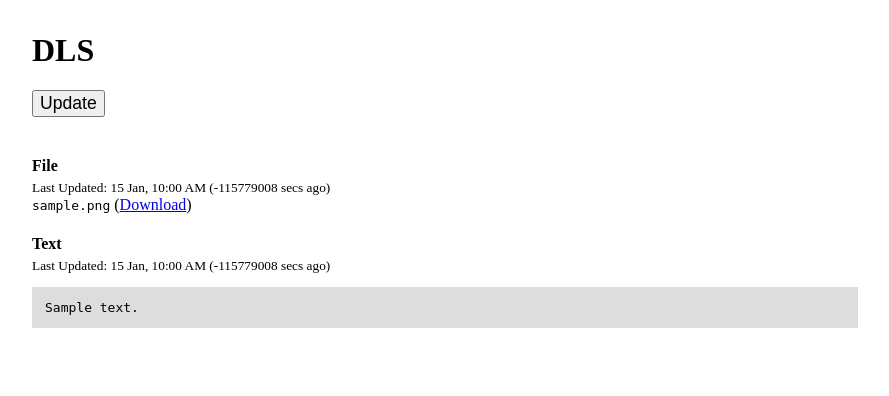
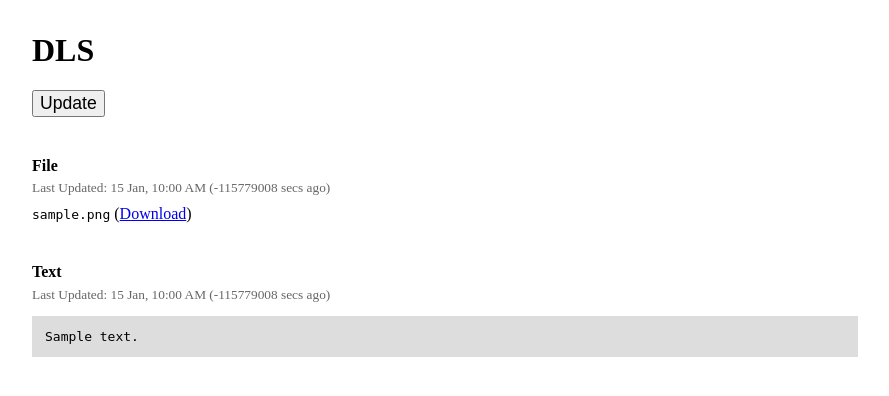
Before and after one commit to aviaryan/dls, a Flask app: page /1/ in a window 1280 px wide. Shown: the top 396 px of the page, without its empty margins (208-1097 px from the left). Run offline with Flask 2, Linux system fonts and the light colour scheme; tables that the repository leaves empty hold one stand-in row (values such as "Sample post"); parts of the project's set-up code (start-up, migrations or seed data) failed here and were passed over.

Commit message:
improved styling in display data template

```diff
--- a/dls/static/style.css
+++ b/dls/static/style.css
@@ -44,3 +44,8 @@ pre {
 	margin-bottom: 0.5em;
 	padding-left: 1em;
 }
+
+.updt_time {
+	margin-bottom: 0.6em;
+	color: #666666;
+}
--- a/dls/templates/display_data.html
+++ b/dls/templates/display_data.html
@@ -8,21 +8,25 @@
   Nothing here. Click on the button above to add something.
 {% else %}
 <!-- data -->
+<div style="margin-bottom: 2.5em;">
 <h4>File</h4>
 {% if data.filetime != None %}
-  <small>Last Updated: {{ data.filetime|datetime }} ({{ data.filetime|timeago }})</small><br>
+  <div class="updt_time"><small>Last Updated: {{ data.filetime|datetime }} ({{ data.filetime|timeago }})</small></div>
 {% endif %}
 <span class="filename">{{ data.filename }}</span>
 {% if data.filename %}
   (<a href="{{ url_for('dataFile', strId=data.strId) }}">Download</a>)
 {% endif %}
+</div>
 
 <!-- text -->
+<div>
 <h4>Text</h4>
 {% if data.texttime != None %}
-  <small>Last Updated: {{ data.texttime|datetime }} ({{ data.texttime|timeago }})</small>
+  <div class="updt_time"><small>Last Updated: {{ data.texttime|datetime }} ({{ data.texttime|timeago }})</small></div>
 {% endif %}
 <pre>{{ data.text if data.text != None }}</pre>
+</div>
 
 {% endif %}
 {% endblock %}
```
